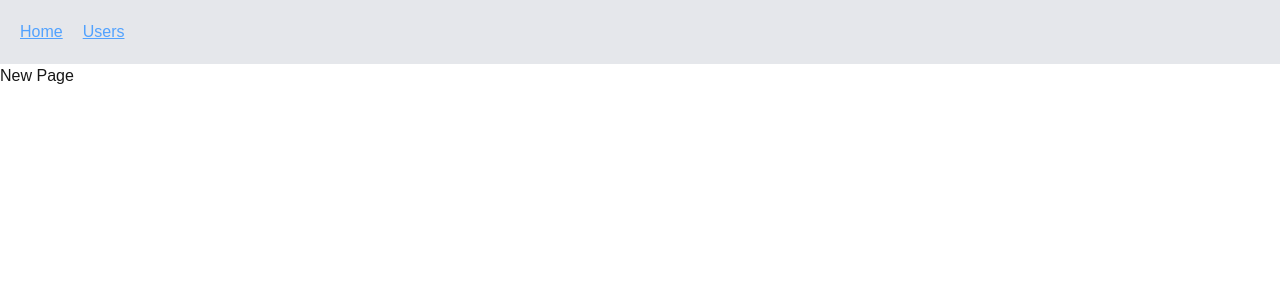
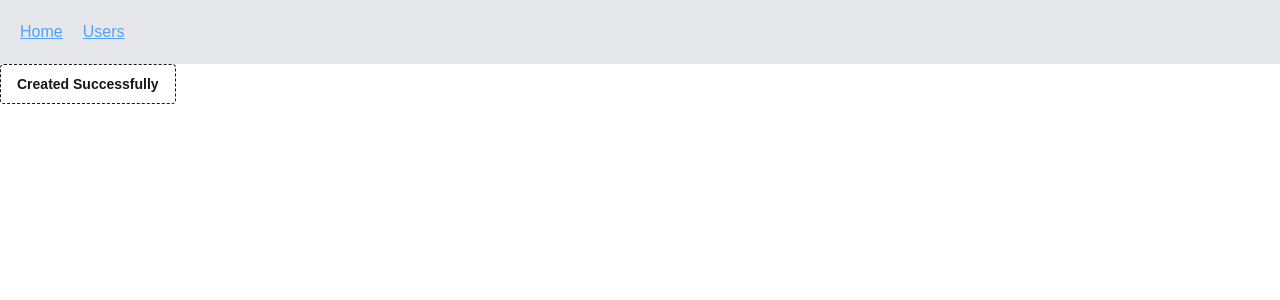
Before and after one commit to Gabriel7721/K24WD03-Next-App-1, a Next.js app: page /users/new in a window 1280 px wide. Shown: the top 300 px of the page. Built offline with nearby package versions, Linux system fonts and the light colour scheme.

Commit message:
update navigation page

```diff
--- a/app/users/new/page.tsx
+++ b/app/users/new/page.tsx
@@ -1,5 +1,17 @@
+"use client";
+
+import { useRouter } from "next/navigation";
+
 const NewPage = () => {
-  return <div>New Page</div>;
+  const router = useRouter();
+
+  return (
+    <div>
+      <button className="btn btn-dash" onClick={() => router.push("/users")}>
+        Created Successfully
+      </button>
+    </div>
+  );
 };
 
 export default NewPage;
--- a/app/users/page.tsx
+++ b/app/users/page.tsx
@@ -25,6 +25,9 @@ const UsersPage = async ({ searchParams }: Props) => {
   return (
     <main>
       <h1>Users Page</h1>
+      <Link href={"/users/new"} className="btn btn-danger">
+        Create new user
+      </Link>
       <p>{new Date().toLocaleTimeString()}</p>
       <Link href="/">Go to home page</Link>
 
```
